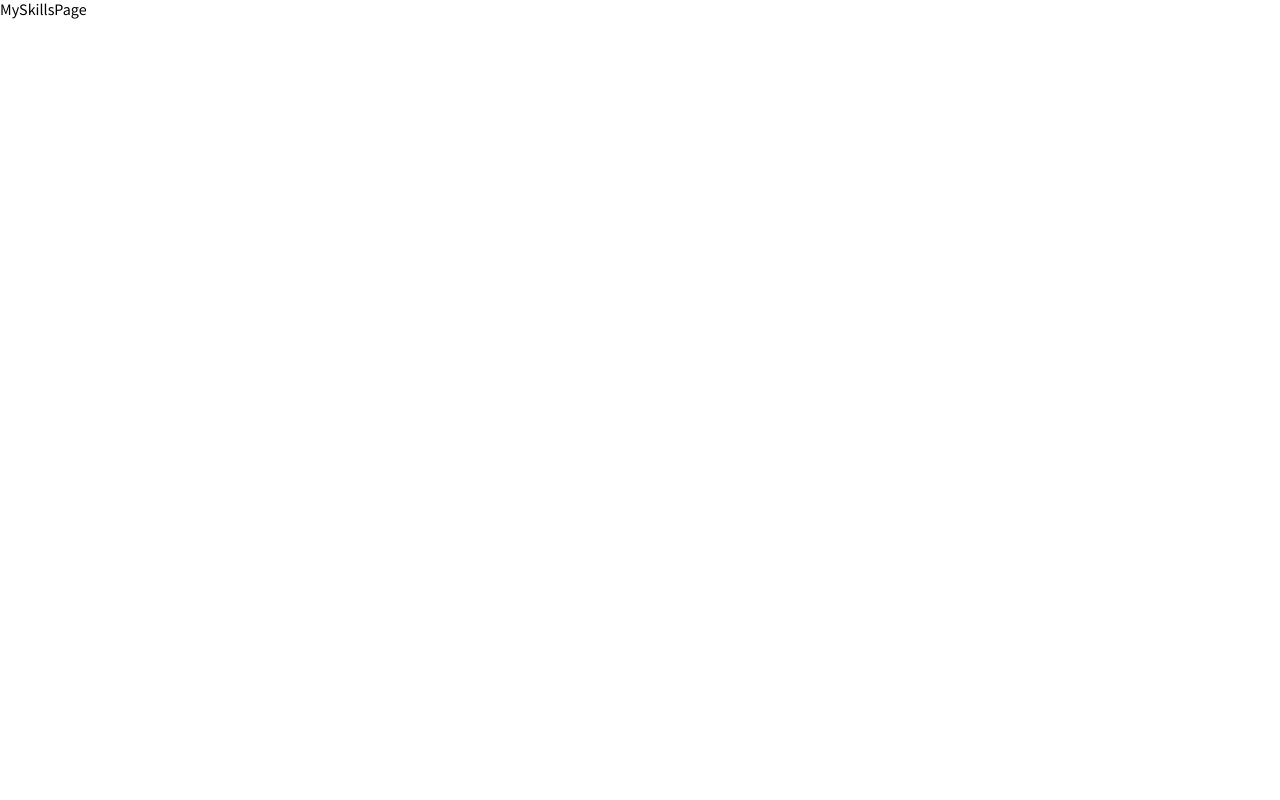
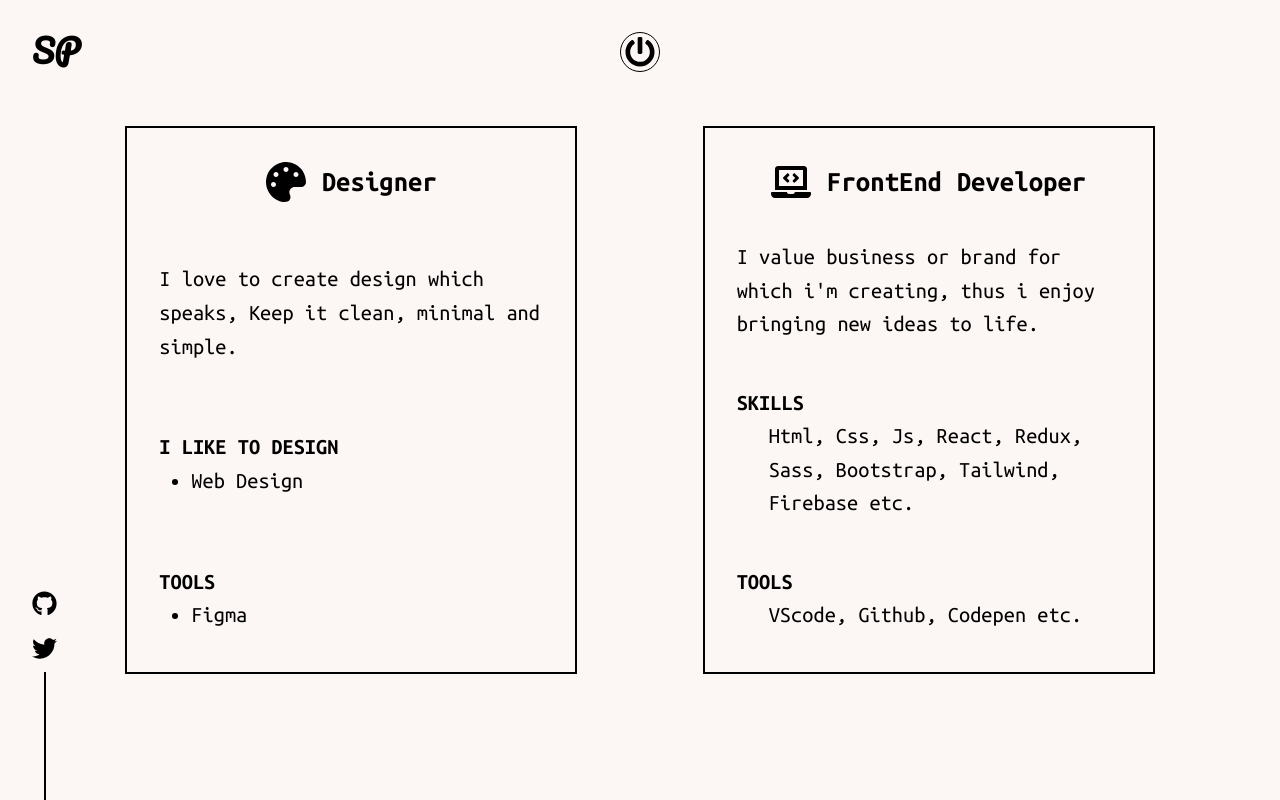
Before and after one commit to shubhkpatel/Portfolio, a React (Create React App) app in the folder portfolio-website/: page /skills in a window 1280 px wide. Built offline with nearby package versions, Linux system fonts and the light colour scheme.

Commit message:
Designed the My Skills Section

```diff
--- a/portfolio-website/src/components/MySkillsPage.js
+++ b/portfolio-website/src/components/MySkillsPage.js
@@ -1,9 +1,117 @@
+import styled from "styled-components";
+import LogoComponent from "../subComponents/LogoComponent";
+import PowerButton from "../subComponents/PowerButton";
+import SocialIcons from "../subComponents/SocialIcons";
+import { Design, Develope } from "./AllSvgs";
+
 const MySkillsPage = () => {
     return (
-        <div>
-            MySkillsPage
-        </div>
+        <Box>
+            <LogoComponent />
+            <SocialIcons />
+            <PowerButton />
+
+            <Main>
+                <Title>
+                    <Design width={40} height={40} fill="currentColor" /> Designer
+                </Title>
+                <Description>
+                    I love to create design which speaks, Keep it clean, minimal and simple.
+                </Description>
+                <Description>
+                    <strong>I like to Design</strong>
+                    <ul>
+                        <li>Web Design</li>
+                    </ul>
+                </Description>
+                <Description>
+                    <strong>Tools</strong>
+                    <ul>
+                        <li>Figma</li>
+                    </ul>
+                </Description>
+            </Main>
+
+            <Main>
+                <Title>
+                    <Develope width={40} height={40} fill="currentColor" /> FrontEnd Developer
+                </Title>
+                <Description>
+                    I value business or brand for which i'm creating, thus i enjoy bringing new ideas to life.
+                </Description>
+                <Description>
+                    <strong>Skills</strong>
+                    <p>Html, Css, Js, React, Redux, Sass, Bootstrap, Tailwind, Firebase etc.</p>
+                </Description>
+                <Description>
+                    <strong>Tools</strong>
+                    <p>VScode, Github, Codepen etc.</p>
+                </Description>
+            </Main>
+        </Box>
     )
 }
 
 export default MySkillsPage;
+
+const Box = styled.div`
+    background-color: ${props => props.theme.body};
+    width: 100vw;
+    height: 100vh;
+    position: relative;
+
+    display: flex;;
+    align-items: center;
+    justify-content: space-evenly;
+`;
+
+const Main = styled.div`
+    border: 2px solid ${props => props.theme.text};
+    color: ${props => props.theme.text};
+    background-color: ${props => props.theme.body};
+    padding: 2rem;
+    width: 30vw;
+    height: 60vh;
+    z-index: 3;
+    line-height: 1.5;
+    cursor: pointer;
+
+    font-family: "Ubuntu Mono", monospace;
+    display: flex;
+    flex-direction: column;
+    justify-content: space-between;
+
+    &:hover{
+        color: ${props => props.theme.body};
+        background-color: ${props => props.theme.text};
+    }
+`;
+
+const Title = styled.h2`
+    display: flex;
+    align-items: center;
+    justify-content: center;
+    font-size: calc(1em + 1vw);
+
+    &>*:first-child{
+        margin-right: 1rem;
+    }
+`;
+
+const Description = styled.div`
+    color: ${props => props.theme.text};
+    font-size: calc(0.6em + 1vw);
+    padding: 0.5rem 0;
+
+    ${Main}:hover &{
+        color:${props => props.theme.body};
+    }
+
+    strong{
+        margin-bottom: 1rem;
+        text-transform: uppercase;
+    }
+    ul,p{
+        margin-left: 2rem;
+    }
+`;
```
